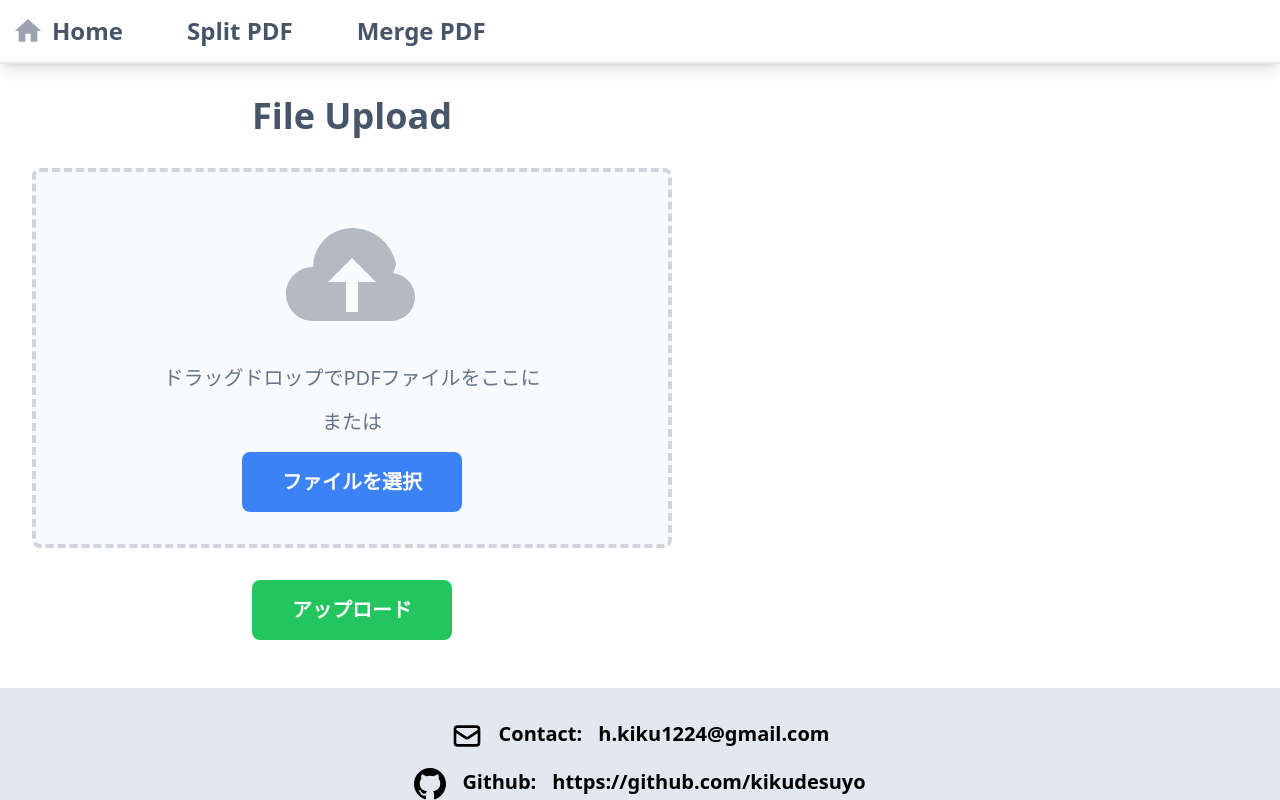
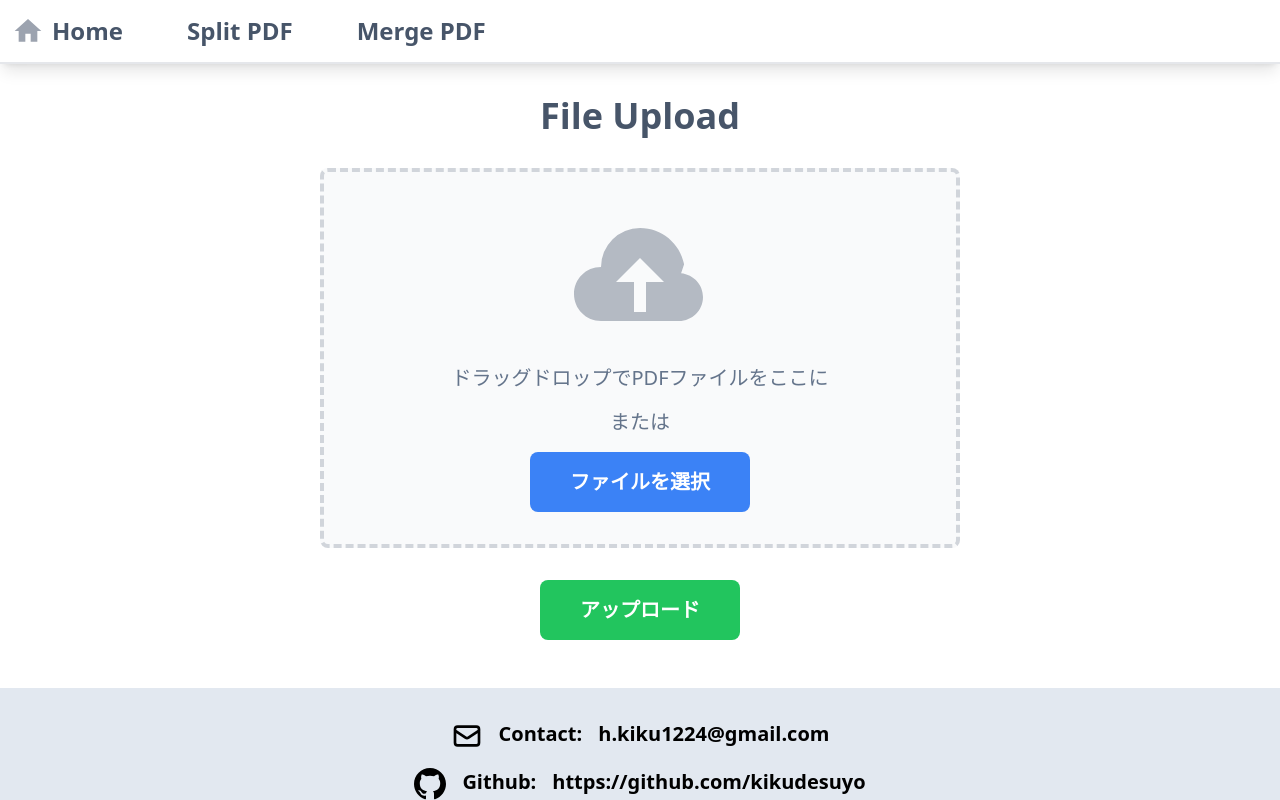
Before and after one commit to kikudesuyo/pdf-edition-v2, a Next.js app in the folder frontend/: page /merge-pdf in a window 1280 px wide. Built offline with nearby package versions, Linux system fonts and the light colour scheme.

Commit message:
refactor: UI修正修正

```diff
--- a/frontend/src/app/merge-pdf/page.tsx
+++ b/frontend/src/app/merge-pdf/page.tsx
@@ -7,7 +7,11 @@
   const handleMerge = async (files: File[]) => {
     await mergePdf(files);
   };
-  return <UploadFile onClick={handleMerge} />;
+  return (
+    <div className="flex items-center justify-center">
+      <UploadFile onClick={handleMerge} />
+    </div>
+  );
 };
 
 export default MergePdf;
--- a/frontend/src/app/split-pdf/page.tsx
+++ b/frontend/src/app/split-pdf/page.tsx
@@ -1,7 +1,8 @@
+"use client";
 import UploadFile from "@/components/layout/uploadFile";
 
 const SplitPdf = () => {
-  const handleSplit = async (file: File[]) => {
+  const handleSplit = (file: File[]) => {
     console.log("Splitting PDFs", file);
   };
 
```
